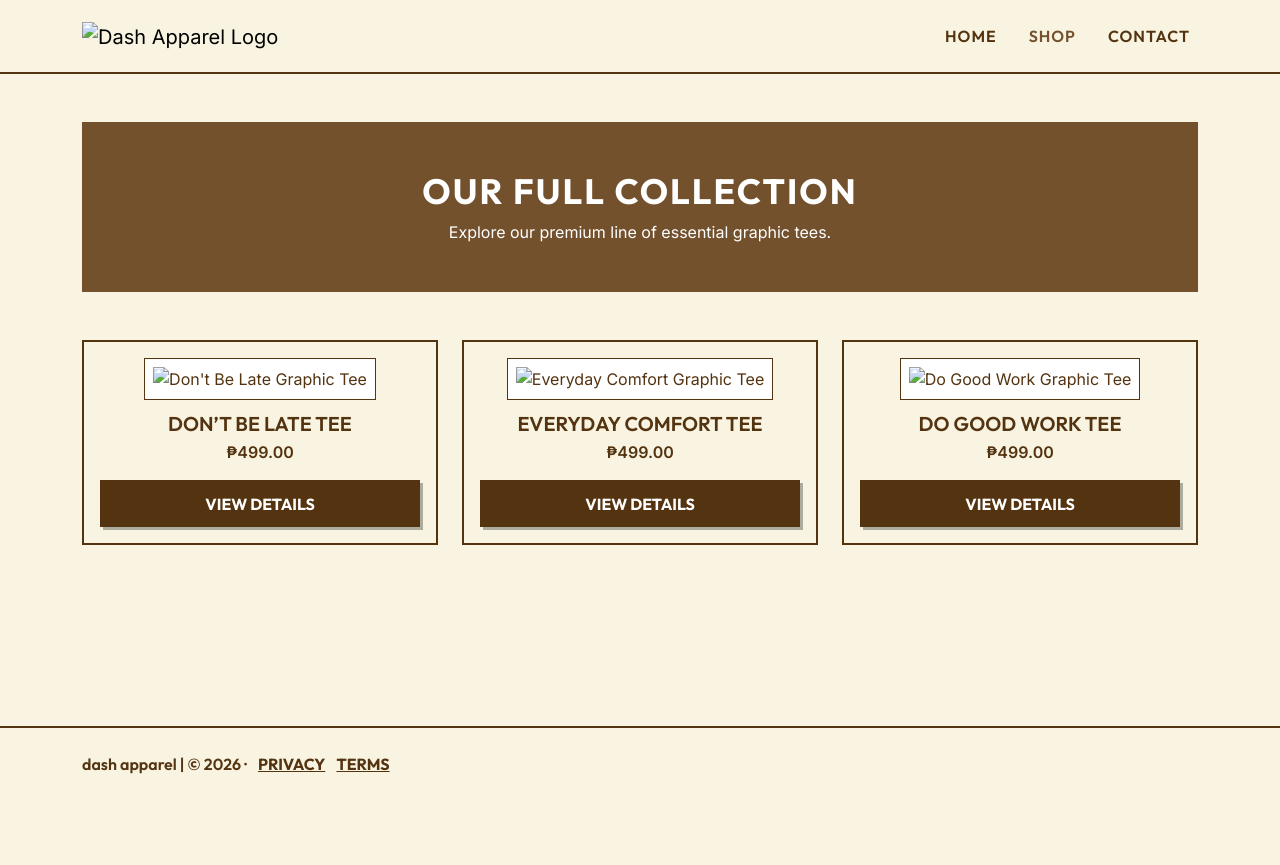
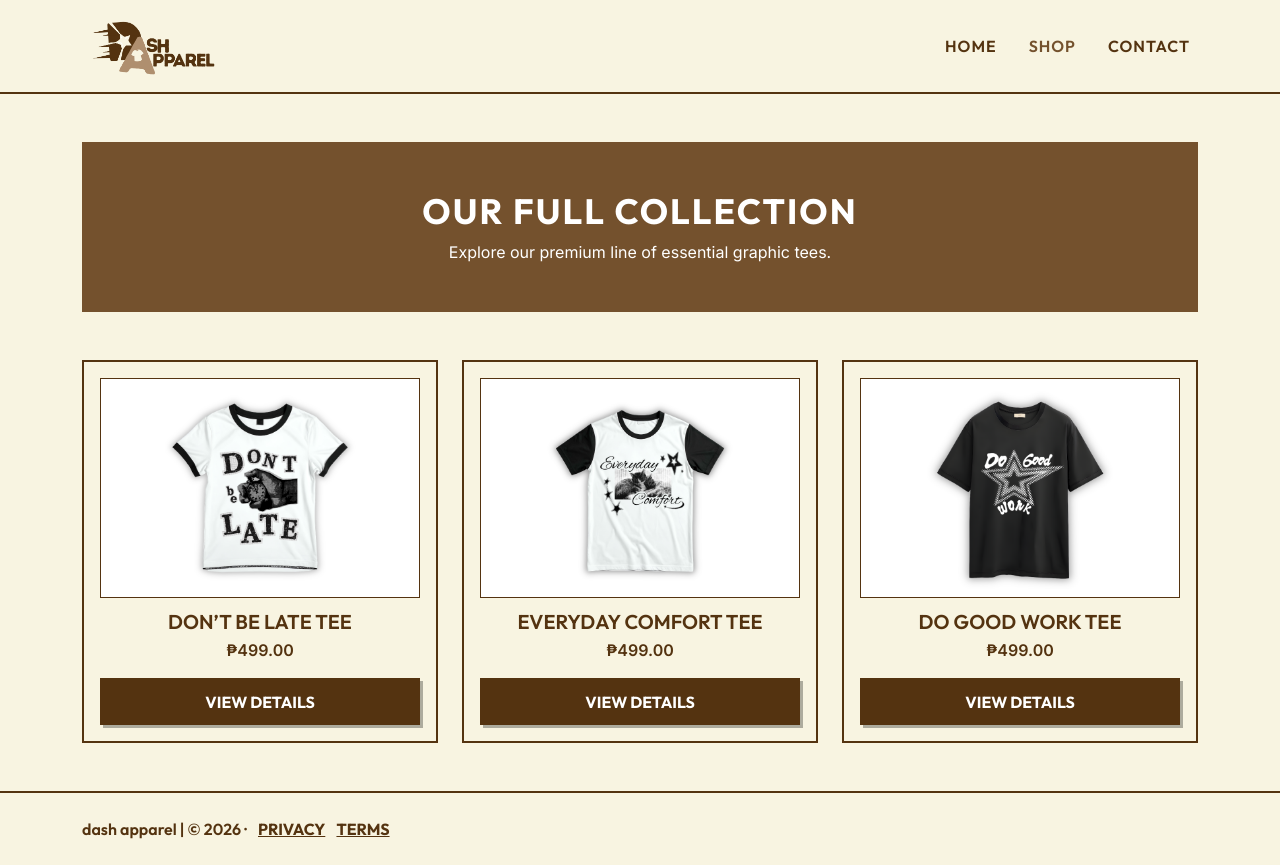
Before and after one commit to jdelosreyes-2/READY-GET-SET-CODECH, a plain HTML site: page shop.html in a window 1280 px wide. Before the commit the page ends 800 px from the top, so only its background shows below. Drawn offline with nearby package versions, Linux system fonts and the light colour scheme; files that its build step writes are made by us from their sources; files whose address does not match are found by name.

Commit message:
change image file name

```diff
--- a/shop.html
+++ b/shop.html
@@ -16,7 +16,7 @@
     <nav class="navbar navbar-expand-lg custom-navbar py-3">
       <div class="container">
         <a class="navbar-brand py-0" href="index.html">
-          <img src="images/logo.png" alt="Dash Apparel Logo" class="navbar-logo">
+          <img src="logo.png" alt="Dash Apparel Logo" class="navbar-logo">
         </a>
         <button class="navbar-toggler" type="button" data-bs-toggle="collapse" data-bs-target="#navbarNav">
           <span class="navbar-toggler-icon"></span>
@@ -43,7 +43,7 @@
       <div class="col-md-4">
         <div class="product-card">
           <div>
-            <img src="images/tee-dont-be-late.png" alt="Don't Be Late Graphic Tee" class="img-fluid">
+            <img src="tee-dont-be-late.png" alt="Don't Be Late Graphic Tee" class="img-fluid">
             <h2 class="h5 mb-1">Don’t be late Tee</h2>
             <p class="fw-bold mb-3">₱499.00</p>
           </div>
@@ -55,7 +55,7 @@
       <div class="col-md-4">
         <div class="product-card">
           <div>
-            <img src="images/tee-everyday-comfort.png" alt="Everyday Comfort Graphic Tee" class="img-fluid">
+            <img src="tee-everyday-comfort.png" alt="Everyday Comfort Graphic Tee" class="img-fluid">
             <h2 class="h5 mb-1">Everyday Comfort Tee</h2>
             <p class="fw-bold mb-3">₱499.00</p>
           </div>
@@ -67,7 +67,7 @@
       <div class="col-md-4">
         <div class="product-card">
           <div>
-            <img src="images/tee-do-good-work.png" alt="Do Good Work Graphic Tee" class="img-fluid">
+            <img src="tee-do-good-work.png" alt="Do Good Work Graphic Tee" class="img-fluid">
             <h2 class="h5 mb-1">Do Good Work Tee</h2>
             <p class="fw-bold mb-3">₱499.00</p>
           </div>
```
